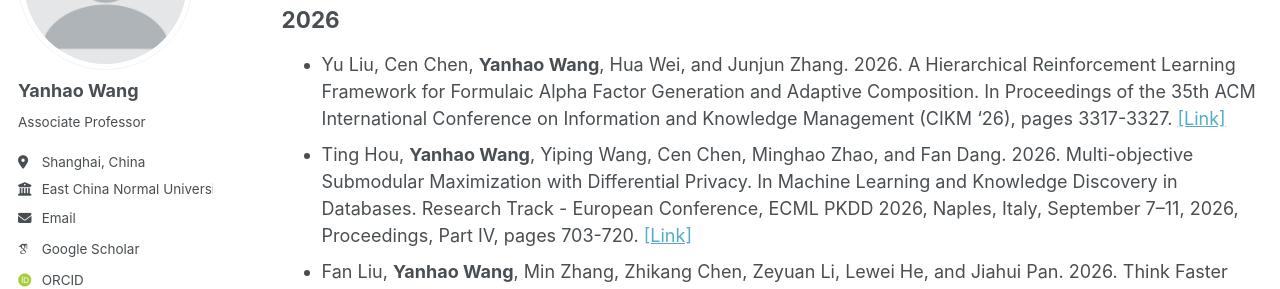
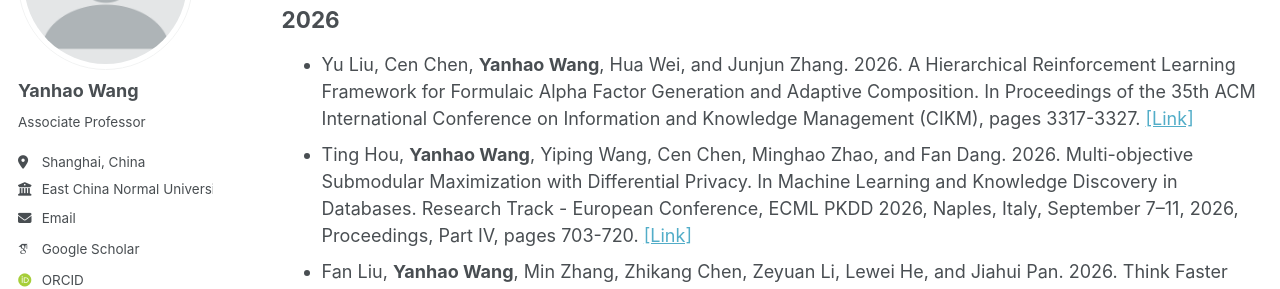
Before and after one commit to yhwang1990/yhwang1990.github.io, a Jekyll site: the page built from _pages/publications.md, in a window 1280 px wide and 900 px high, scrolled down 3923 px. Shown: the part 206-495 px from the top of the window. Built offline with Jekyll 4.4.1, drawn with Linux system fonts in a browser that asks for light colours; some web fonts are replaced; a script bundle is joined from its source files by our own code; library files that are not in the unit come from our copies.

Commit message:
Update publications.md

```diff
--- a/_pages/publications.md
+++ b/_pages/publications.md
@@ -66,7 +66,7 @@ A full list of my publications can also be found on [my Google Scholar profile](
 # Conference Papers
 
 ## 2026
-- Yu Liu, Cen Chen, **Yanhao Wang**, Hua Wei, and Junjun Zhang. 2026. A Hierarchical Reinforcement Learning Framework for Formulaic Alpha Factor Generation and Adaptive Composition. In Proceedings of the 35th ACM International Conference on Information and Knowledge Management (CIKM '26), pages 3317-3327. [[Link]](https://doi.org/10.1145/3799682.3841154)
+- Yu Liu, Cen Chen, **Yanhao Wang**, Hua Wei, and Junjun Zhang. 2026. A Hierarchical Reinforcement Learning Framework for Formulaic Alpha Factor Generation and Adaptive Composition. In Proceedings of the 35th ACM International Conference on Information and Knowledge Management (CIKM), pages 3317-3327. [[Link]](https://doi.org/10.1145/3799682.3841154)
 - Ting Hou, **Yanhao Wang**, Yiping Wang, Cen Chen, Minghao Zhao, and Fan Dang. 2026. Multi-objective Submodular Maximization with Differential Privacy. In Machine Learning and Knowledge Discovery in Databases. Research Track - European Conference, ECML PKDD 2026, Naples, Italy, September 7–11, 2026, Proceedings, Part IV, pages 703-720. [[Link]](https://doi.org/10.1007/978-3-032-37667-1_40)
 - Fan Liu, **Yanhao Wang**, Min Zhang, Zhikang Chen, Zeyuan Li, Lewei He, and Jiahui Pan. 2026. Think Faster Than Words: Efficient LLM Chain-of-Thought Reasoning via Dynamic Shortcut Decoding. In Proceedings of the 64th Annual Meeting of the Association for Computational Linguistics (Volume 1: Long Papers), pages 28825–28836. [[Link]](https://aclanthology.org/2026.acl-long.1330/)
 - Yi Zhou, Wenyue Ma, **Yanhao Wang**, Yuchen Li, and Panagiotis Karras. 2026. Fair Adaptive Influence Maximization in Social Networks. In Data Science: Foundations and Applications -
```
